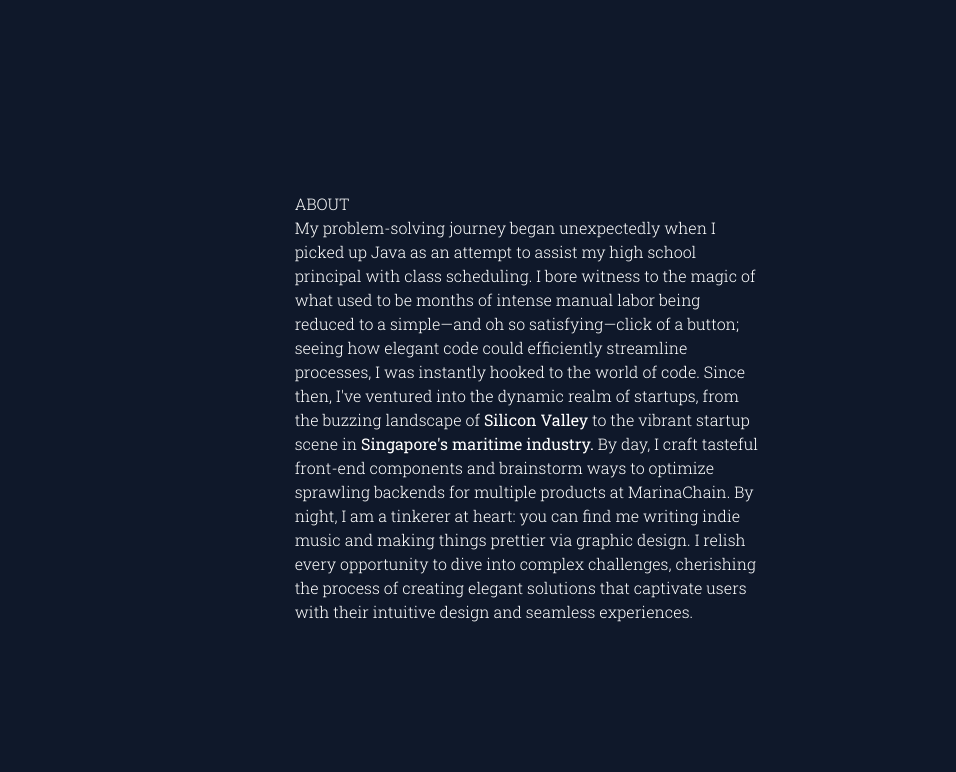
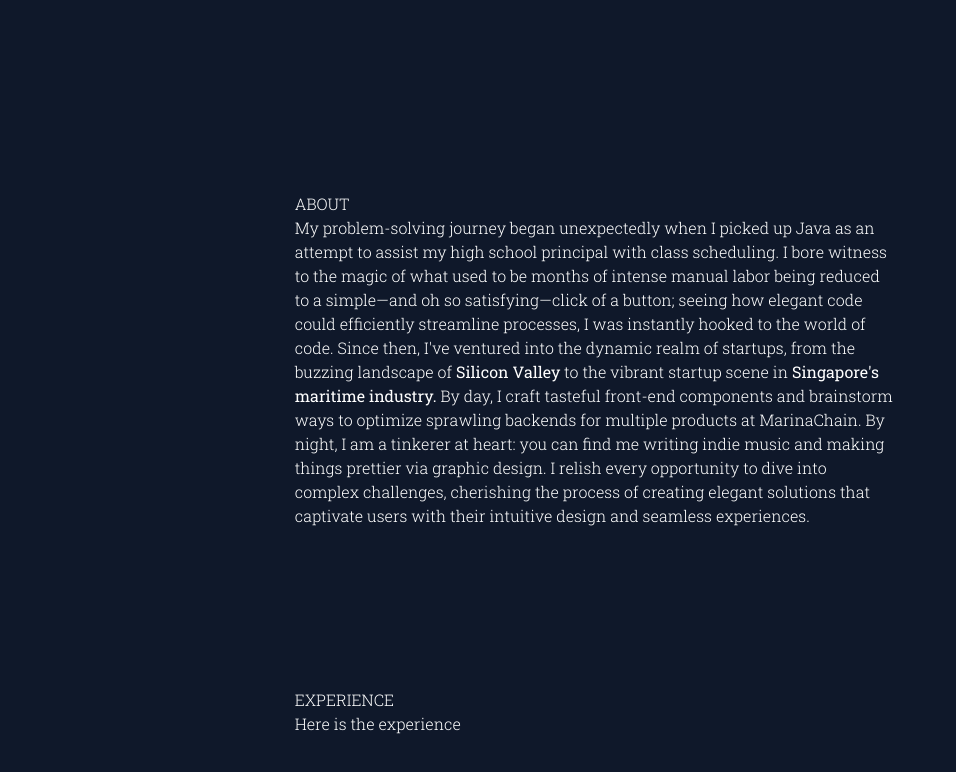
Before and after one commit to wireseo/v1, a Gatsby site: page / in a window 1280 px wide. Shown: the full height of the page, 324-1280 px from the left. Built offline with nearby package versions, Linux system fonts and the light colour scheme; Gatsby itself is replaced by a stand-in of ours.

Commit message:
Add min width and proper padding

```diff
--- a/src/pages/index.js
+++ b/src/pages/index.js
@@ -5,34 +5,43 @@ import Seo from "../components/seo";
 const IndexPage = () => {
   return (
     <Layout pageTitle="Home Page">
-      <section id="about" className="text-[#FFFFFF] p-48 font-light">
+      <div className="space-y-40 p-48">
+        <section id="about" className="text-[#FFFFFF] font-light min-w-[600px]">
           ABOUT <br />
           My problem-solving journey began unexpectedly when I picked up Java as
           an attempt to assist my high school principal with class scheduling. I
           bore witness to the magic of what used to be months of intense manual
-        labor being reduced to a simple—and oh so satisfying—click of a button;
-        seeing how elegant code could efficiently streamline processes, I was
-        instantly hooked to the world of code. Since then, I've ventured into
-        the dynamic realm of startups, from the buzzing landscape of{" "}
-        <strong>Silicon Valley</strong> to the vibrant startup scene in{" "}
-        <strong>Singapore's maritime industry.</strong> By day, I craft tasteful
-        front-end components and brainstorm ways to optimize sprawling backends
-        for multiple products at MarinaChain. By night, I am a tinkerer at
-        heart: you can find me writing indie music and making things prettier
-        via graphic design. I relish every opportunity to dive into complex
-        challenges, cherishing the process of creating elegant solutions that
-        captivate users with their intuitive design and seamless experiences.
+          labor being reduced to a simple—and oh so satisfying—click of a
+          button; seeing how elegant code could efficiently streamline
+          processes, I was instantly hooked to the world of code. Since then,
+          I've ventured into the dynamic realm of startups, from the buzzing
+          landscape of <strong>Silicon Valley</strong> to the vibrant startup
+          scene in <strong>Singapore's maritime industry.</strong> By day, I
+          craft tasteful front-end components and brainstorm ways to optimize
+          sprawling backends for multiple products at MarinaChain. By night, I
+          am a tinkerer at heart: you can find me writing indie music and making
+          things prettier via graphic design. I relish every opportunity to dive
+          into complex challenges, cherishing the process of creating elegant
+          solutions that captivate users with their intuitive design and
+          seamless experiences.
         </section>
 
-      <section id="experience" className="text-[#FFFFFF] p-48">
+        <section
+          id="experience"
+          className="text-[#FFFFFF] font-light min-w-[600px] "
+        >
           EXPERIENCE <br />
           Here is the experience{/* your experience section content */}
         </section>
 
-      <section id="projects" className="text-[#FFFFFF] p-48">
+        <section
+          id="projects"
+          className="text-[#FFFFFF] font-light  min-w-[600px]"
+        >
           PROJECTS <br />
           Here is the projects{/* your projects section content */}
         </section>
+      </div>
     </Layout>
   );
 };
```
Lines whose indentation alone changed are shown as unchanged.
